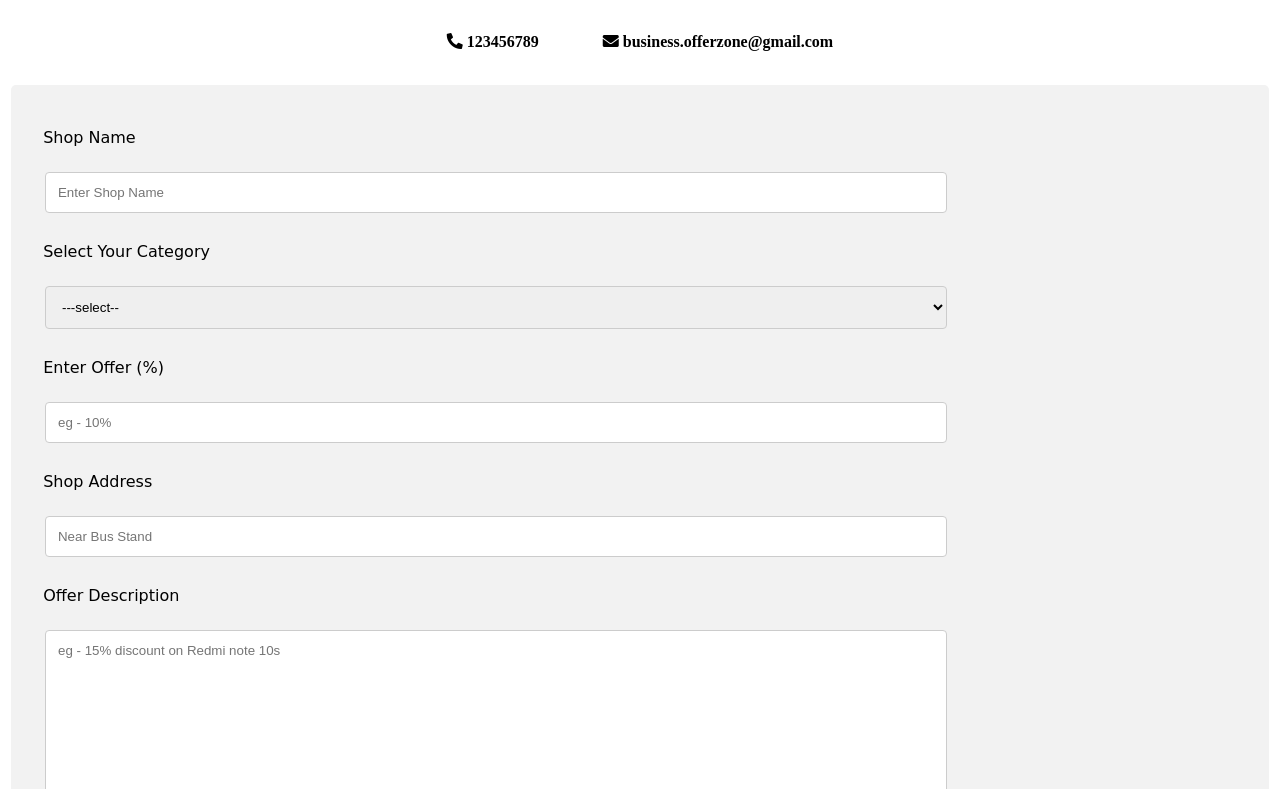
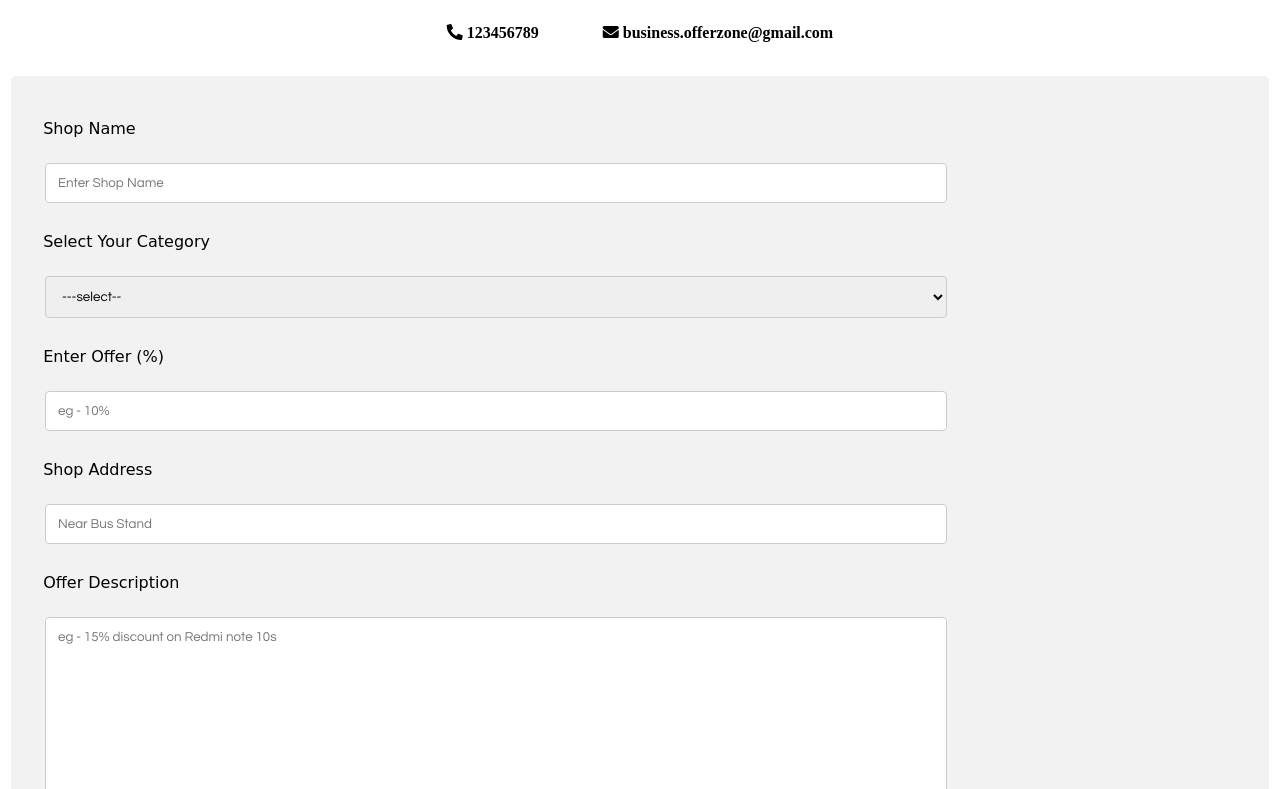
Before and after one commit to bhavnisharora/offersection, a plain HTML site: page index.html in a window 1280 px wide. Shown: the part 135-924 px from the top of the page. Drawn offline with Linux system fonts and the light colour scheme.

Commit message:
Update contact.css

```diff
--- a/contact.css
+++ b/contact.css
@@ -1,7 +1,7 @@
 
 * {
   box-sizing: border-box;
-   font-family:sans-serif;
+   font-family:century gothic;
    margin:0.3%;
 }
 
```
